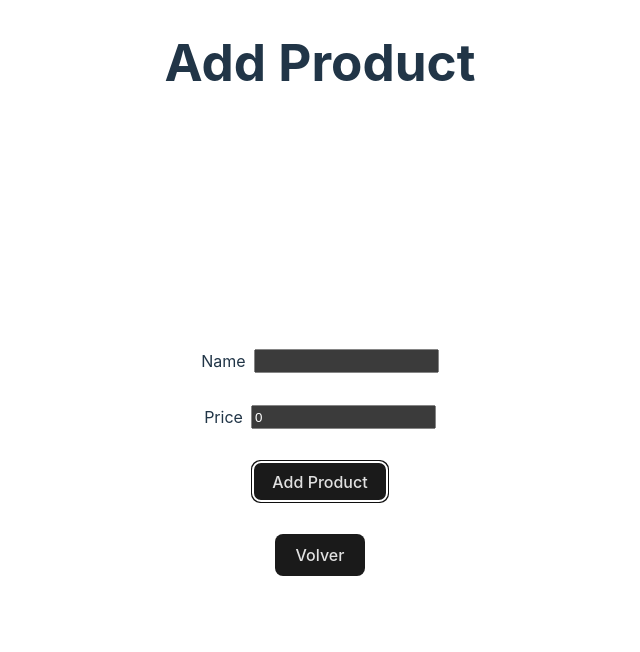
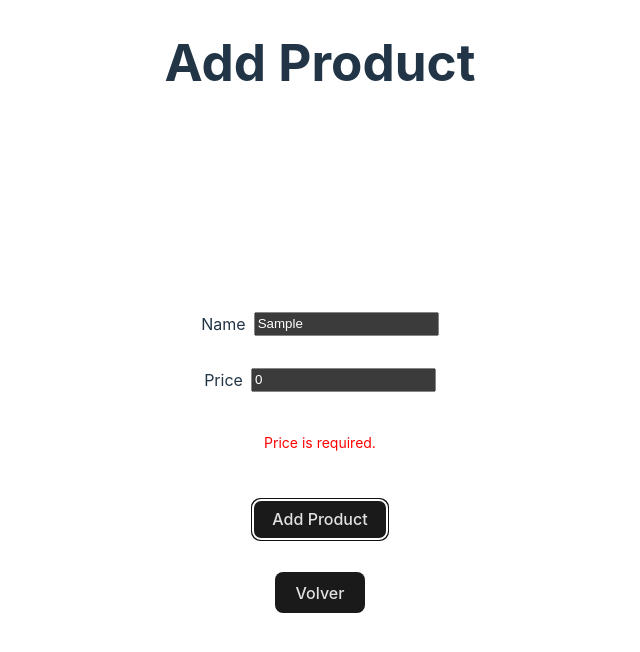
Before and after one commit to MartinDCalderonP/n5-challenge, a React (Vite) app: page /add-product in a window 1280 px wide. Both pictures are taken after typing "Sample" into the empty fields and a click on the button "Add Product". Shown: the top 652 px of the page, without its empty margins (320-960 px from the left). Built offline with nearby package versions, Linux system fonts and the light colour scheme.

Commit message:
refactor: improve form validation in AddProduct page

```diff
--- a/src/pages/AddProduct/index.tsx
+++ b/src/pages/AddProduct/index.tsx
@@ -6,6 +6,12 @@ import useProductsList from '../../hook/useProductsList'
 import { capitalizeFirstLetter } from '../../utils'
 
 const AddProduct = () => {
+  const [requiredFields, setRequiredFields] = useState<string[]>([])
+
+  const requiredFieldsMessage = `${requiredFields
+    .map(capitalizeFirstLetter)
+    .join(' & ')} ${requiredFields.length > 1 ? 'are' : 'is'} required.`
+
   const [newProduct, setNewProduct] = useState<NewProduct>({
     name: '',
     price: 0
@@ -22,7 +28,22 @@ const AddProduct = () => {
     })
   }
 
+  const avoidAddingProduct = () => {
+    if (!newProduct.name || !newProduct.price) {
+      const requiredFields = Object.entries(newProduct)
+        .filter(([key, value]) => !value)
+        .map(([key]) => key)
+
+      setRequiredFields(requiredFields)
+      return true
+    }
+
+    return false
+  }
+
   const handleAddProduct = () => {
+    if (avoidAddingProduct()) return
+
     addProduct(newProduct)
 
     setNewProduct({
@@ -52,6 +73,12 @@ const AddProduct = () => {
           </div>
         ))}
 
+        {requiredFields.length > 0 && (
+          <p className={styles.requiredFieldsMessage}>
+            {requiredFieldsMessage}
+          </p>
+        )}
+
         <button type='button' onClick={handleAddProduct}>
           Add Product
         </button>
--- a/src/pages/AddProduct/styles.module.scss
+++ b/src/pages/AddProduct/styles.module.scss
@@ -22,4 +22,10 @@
     display: flex;
     gap: 0.5rem;
   }
+
+  .requiredFieldsMessage {
+    color: #ff0000;
+    font-size: 0.875rem;
+    margin-top: 0.5rem;
+  }
 }
```
